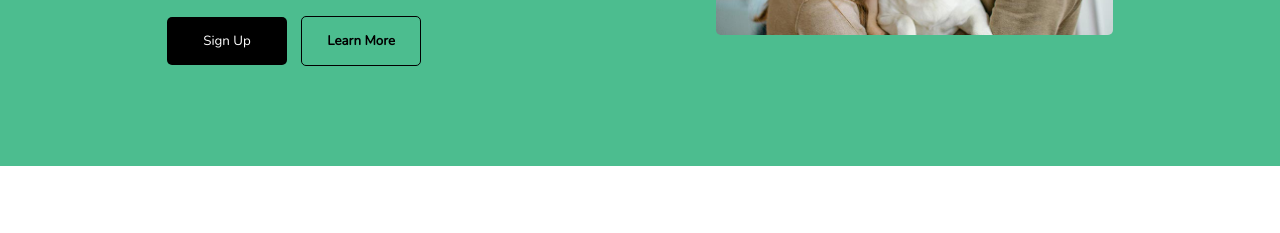
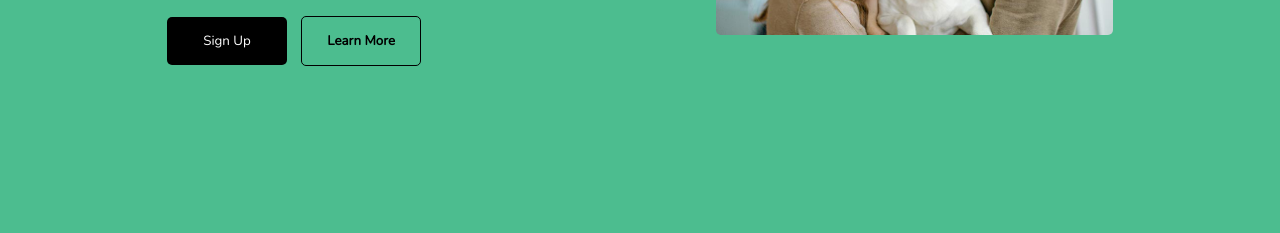
Before and after one commit to HRuvalcabaP/PetSecurity, a plain HTML site: page index.html in a window 1280 px wide. Shown: the part 433-666 px from the top of the page. Drawn offline with nearby package versions, Linux system fonts and the light colour scheme.

Commit message:
Update index.css

```diff
--- a/css/index.css
+++ b/css/index.css
@@ -3,6 +3,8 @@
   padding: 0;
   font-family: "Noto Sans JP", sans-serif;
   font-family: "Nunito", sans-serif;
+  background-color: #4CBD8F;
+
 }
 
 .Header {
```
